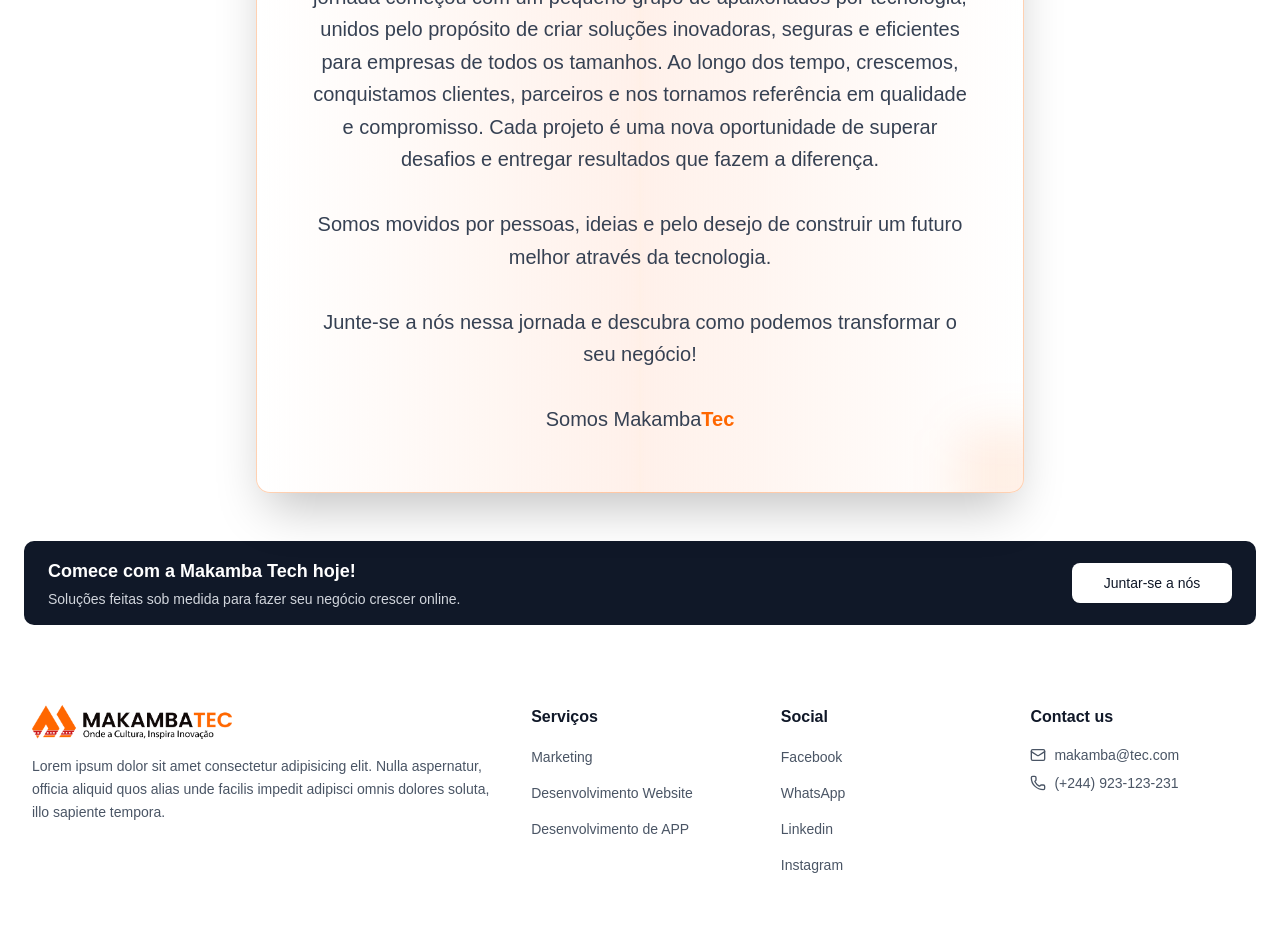
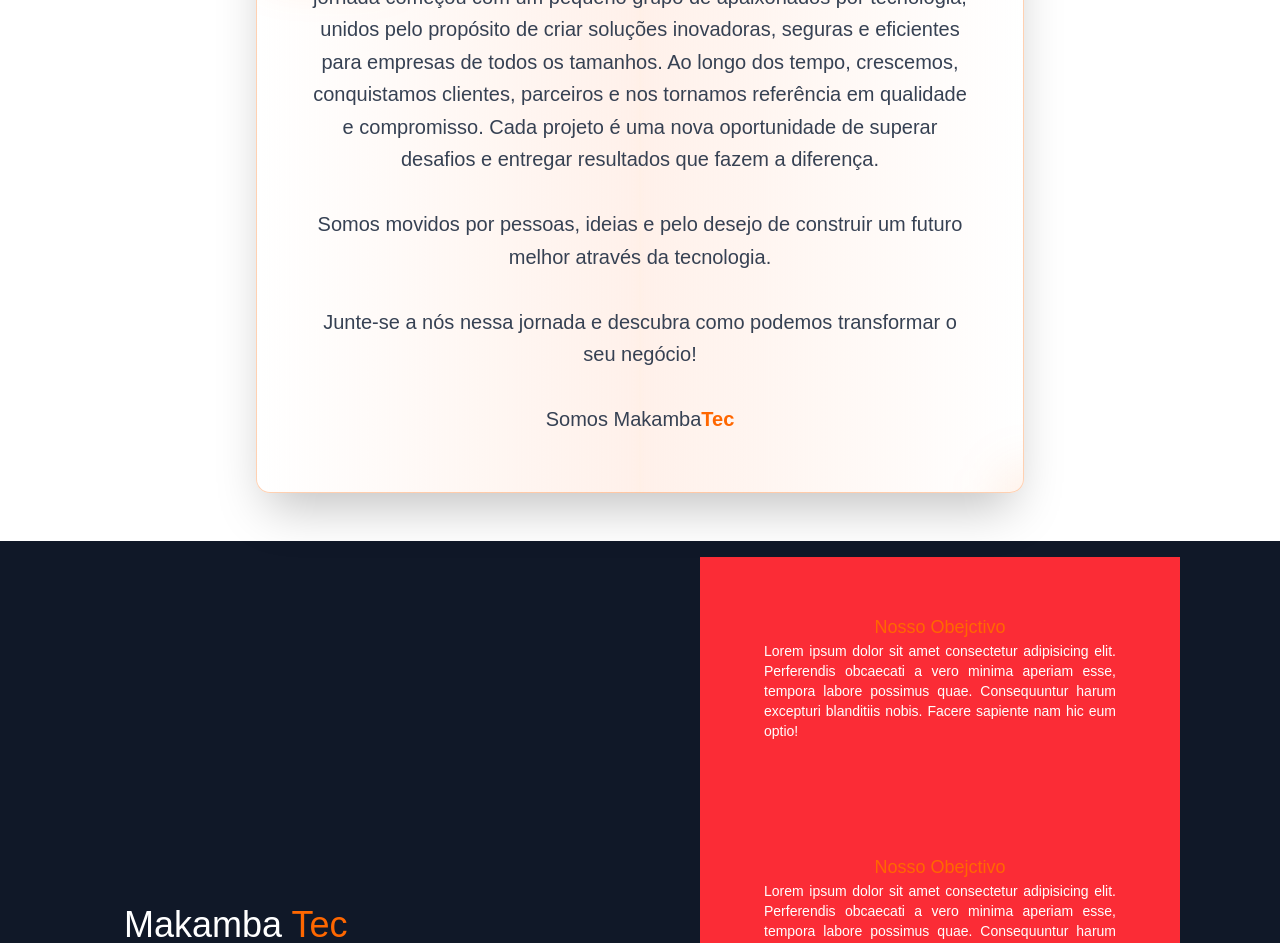
Before and after one commit to Mario2005-matias/Makamba, a React (Vite) app in the folder makamba/: page /sobre in a window 1280 px wide. Shown: the part 1848-2791 px from the top of the page. Built offline with nearby package versions, Linux system fonts and the light colour scheme.

Commit message:
Adicionando seccao visão da Makamba

```diff
--- a/makamba/src/components/sobre/Historia.tsx
+++ b/makamba/src/components/sobre/Historia.tsx
@@ -6,9 +6,9 @@
     lg:px-14 lg:py-12
   ">
     {/* Efeito decorativo */}
-    <div className="absolute top-0 left-0 w-full h-full pointer-events-none z-0 dark:bg-black">
+    <div className="absolute top-0 left-0 w-full h-full pointer-events-none m-10 z-0 dark:bg-black">
       <div className="absolute -top-8 -left-8 w-24 h-24 sm:w-32 sm:h-32 bg-[#FF6700]/20 rounded-xl blur-xl" />
-      <div className="absolute -bottom-8 -right-8 w-16 h-16 sm:w-24 sm:h-24 bg-[#FF6700]/10 rounded-xl blur-xl" />
+      <div className="absolute -bottom-8 -right-8 w-16 h-16 sm:w-24  sm:h-24 bg-[#FF6700]/10 rounded-xl blur-xl" />
     </div>
     <div className="relative z-10">
       <h2 className="text-2xl sm:text-3xl lg:text-4xl font-extrabold text-[#FF6700] mb-6 text-center drop-shadow-lg">
--- a/makamba/src/components/sobre/Missao.tsx
+++ b/makamba/src/components/sobre/Missao.tsx
@@ -33,7 +33,7 @@
     return () => clearInterval(interval);
   }, []);
 
-  const handlePrev = () => {
+ /* const handlePrev = () => {
     setCurrentIndex((prevIndex) =>
       prevIndex === 0 ? carouselItems.length - 1 : prevIndex - 1
     );
@@ -41,7 +41,7 @@
 
   const handleNext = () => {
     setCurrentIndex((prevIndex) => (prevIndex + 1) % carouselItems.length);
-  };
+  };*/
 
   return (
     <div className="relative w-full h-[600px] overflow-hidden mt-15">
@@ -72,7 +72,7 @@
       </div>
 
       {/* Setas de navegação */}
-      <button
+      {/* <button
         onClick={handlePrev}
         className="absolute left-4 top-1/2 transform -translate-y-1/2 text-[#FF6700] text-3xl p-2 bg-white w-15 h-15 rounded-full hover:bg-[#FF6700] dark:bg-black transition duration-600 ease-in-out hover:text-white  cursor-pointer"
       >
@@ -83,7 +83,7 @@
         className="absolute right-4 top-1/2 transform -translate-y-1/2 text-[#FF6700] dark:bg-black text-3xl p-2 bg-white w-15 h-15 rounded-full hover:bg-[#FF6700] transition duration-600 ease-in-out hover:text-white  cursor-pointer"
       >
         &#10095;
-      </button>
+      </button> */}
 
       <div className="absolute bottom-4 left-1/2 transform -translate-x-1/2 flex space-x-2">
         {carouselItems.map((_, index) => (
--- /dev/null
+++ b/makamba/src/components/sobre/Visao.tsx
@@ -0,0 +1,36 @@
+export default function Visao(){
+
+    return(
+        <div className="bg-gray-900 text-white mb-10 px-6 py-4 flex justify-center gap-30 flex-wrap items-center text-sm text-gray-300">
+            <div className="flex flex-col items-start w-120 px-6 py-4 ">
+                <h1 className="py-5 text-4xl">Makamba <span className="text-[#FF6700] ">Tec</span></h1>
+                <p className="text-lg">
+                    Somos a Makamba <span className="text-[#FF6700]">Tec</span>, uma agência que une potência em tecnologia
+                    com essência da cultura africana criando soluções de matketing inovadoras,
+                    autênticas e conectadas às raizes. <br />
+                    <span className="text-[#FF6700]">Atuamos</span> para transformar ideias em experiências marcantes respeitando as identidades culturais e promovendo
+                    o desenvolvimento digital com alma africana
+                </p>
+            </div>
+
+            <div className="flex flex-wrap bg-red-500 justify-center items-center w-120">
+                <div className=" p-5 m-10 text-lg text-[#FF6700] flex flex-col items-center px-6 py-4  ">
+                    <h1>Nosso Obejctivo</h1>
+                    <p className="text-sm text-white text-justify"> Lorem ipsum dolor sit amet consectetur adipisicing elit. Perferendis obcaecati a vero minima aperiam esse, tempora labore possimus quae. Consequuntur harum excepturi blanditiis nobis. Facere sapiente nam hic eum optio!</p>
+                </div>
+                <div className=" p-5 m-10 text-lg text-[#FF6700] flex flex-col items-center px-6 py-4  ">
+                    <h1>Nosso Obejctivo</h1>
+                    <p className="text-sm text-white text-justify"> Lorem ipsum dolor sit amet consectetur adipisicing elit. Perferendis obcaecati a vero minima aperiam esse, tempora labore possimus quae. Consequuntur harum excepturi blanditiis nobis. Facere sapiente nam hic eum optio!</p>
+                </div>
+                 <div className=" p-5 m-10 text-lg text-[#FF6700] flex flex-col items-center px-6 py-4  ">
+                    <h1>Nosso Obejctivo</h1>
+                    <p className="text-sm text-white text-justify"> Lorem ipsum dolor sit amet consectetur adipisicing elit. Perferendis obcaecati a vero minima aperiam esse, tempora labore possimus quae. Consequuntur harum excepturi blanditiis nobis. Facere sapiente nam hic eum optio!</p>
+                </div>
+                 <div className=" p-5 m-10 text-lg text-[#FF6700] flex flex-col items-center px-6 py-4  ">
+                    <h1>Nosso Obejctivo</h1>
+                    <p className="text-sm text-white text-justify"> Lorem ipsum dolor sit amet consectetur adipisicing elit. Perferendis obcaecati a vero minima aperiam esse, tempora labore possimus quae. Consequuntur harum excepturi blanditiis nobis. Facere sapiente nam hic eum optio!</p>
+                </div>
+            </div>
+        </div>
+    );
+}
--- a/makamba/src/pages/Sobre.tsx
+++ b/makamba/src/pages/Sobre.tsx
@@ -3,6 +3,7 @@
 import Historia from '../components/sobre/Historia'
 import Missao from "../components/sobre/Missao";
 import Team from '../components/sobre/Team'
+import Visao from '../components/sobre/Visao'
 import { ThemeProvider } from "../components/theme-provider";
 import { ServiceCarousel } from "../layout/section-services/ServiceCarousel";
 import Footer from "../layout/footer/footer";
@@ -21,6 +22,7 @@
         <h1 className='text-center text-2xl mt-10 p-10'>História e criação da <span className='text-[#FF6700]'>Makamba Tec</span></h1>
 
           <Historia />
+          <Visao />
       </main>
     </div>
          <Cta />
```
